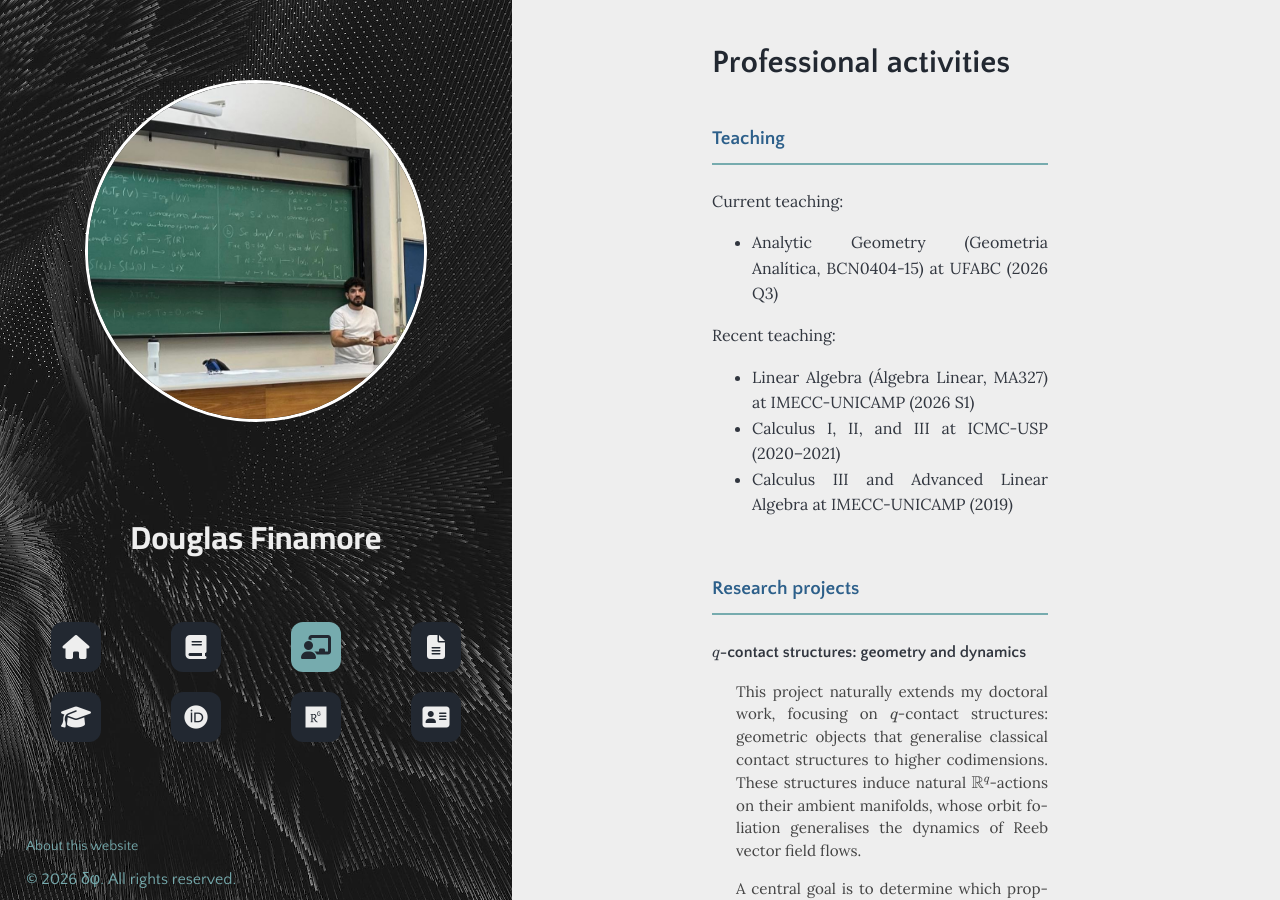
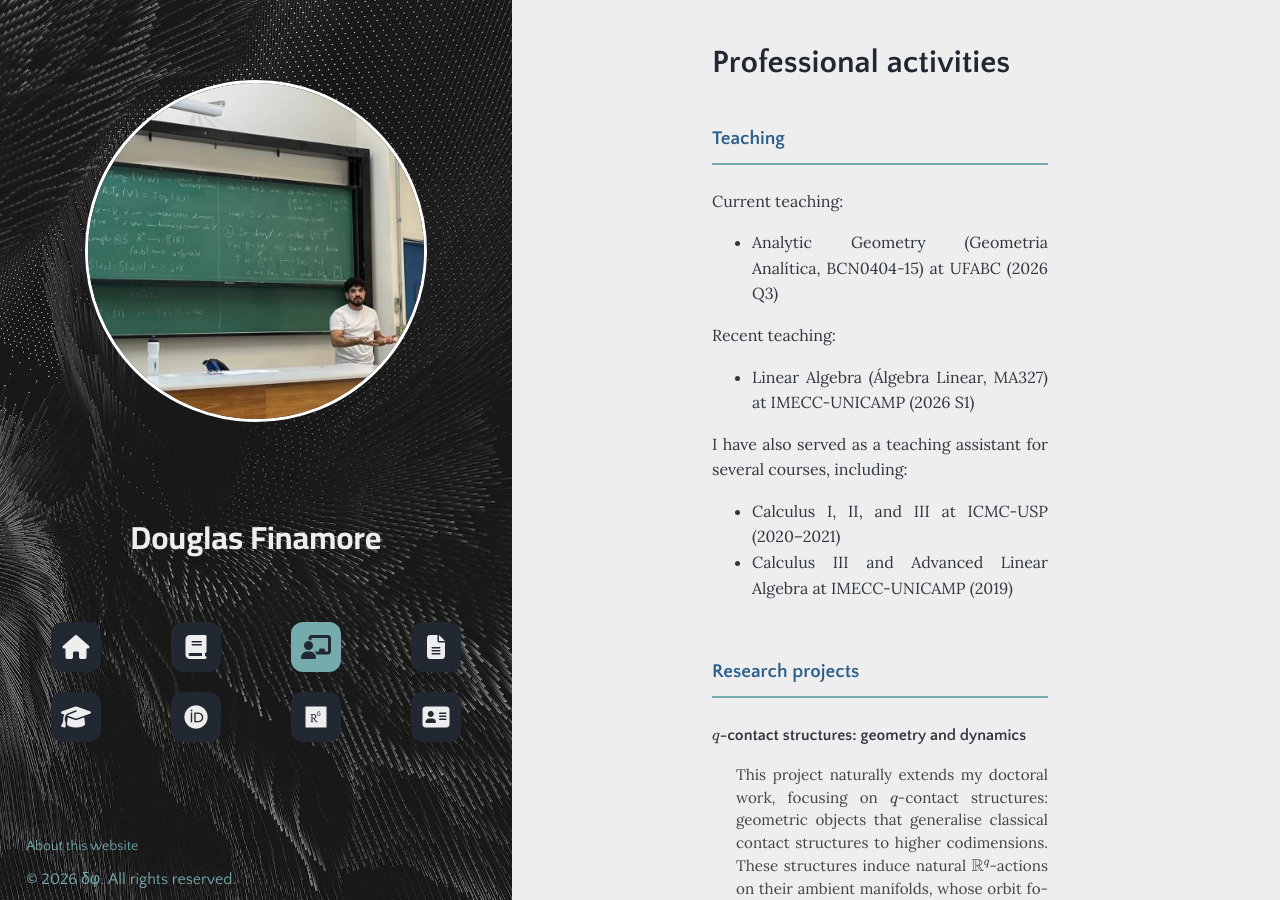
Before and after one commit to douglasfinamore/douglasfinamore.github.io, a Jekyll site: the page built from profAct.html, in a window 1280 px wide and 900 px high. Built offline with Jekyll 4.4.1, drawn with Linux system fonts in a browser that asks for light colours.

Commit message:
changed block separation

```diff
--- a/profAct.html
+++ b/profAct.html
@@ -19,6 +19,9 @@ description: "Professional activities of Douglas Finamore - research projects, t
                 <p>Recent teaching:</p>
                 <ul>
                     <li>Linear Algebra (Álgebra Linear, MA327) at IMECC-UNICAMP (2026 S1)</li>
+                </ul>
+                <p>I have also served as a teaching assistant for several courses, including:</p>
+                <ul>
                     <li>Calculus I, II, and III at ICMC-USP (2020–2021)</li>
                     <li>Calculus III and Advanced Linear Algebra at IMECC-UNICAMP (2019)</li>
                 </ul>
```
